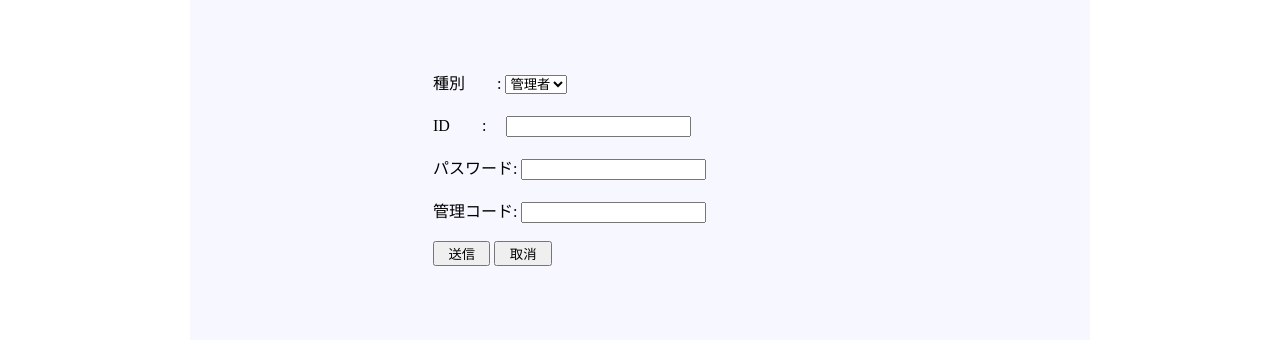
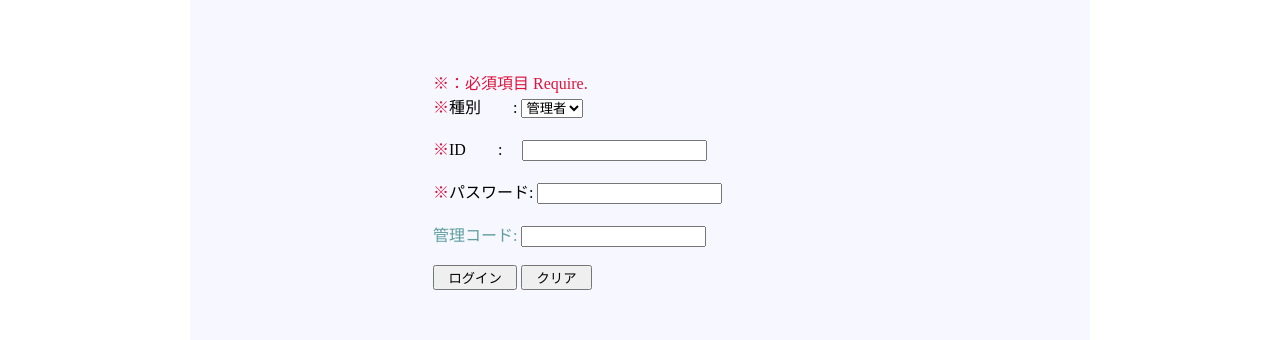
Before and after one commit to CMSS-Yashio/CMSS-Yashio.github.io, a plain HTML site: page docs/login/index.html in a window 1280 px wide. Shown: the part 284-624 px from the top of the page. Drawn offline with Linux system fonts and the light colour scheme; a script that the page names is missing.

Commit message:
loginpage plus

```diff
--- a/docs/login/index.html
+++ b/docs/login/index.html
@@ -47,7 +47,8 @@
 
 </br><div class="add-left f-margin">
 <form method="POST" action="" name="login_form">
-<div>種別　　:
+<span style="color: crimson;">※：必須項目 Require.</span>
+<div><span style="color: crimson;">※</span>種別　　:
 <select name="grp">
 <option value="管理者">管理者</option>
 <option value="開発者">開発者</option>
@@ -56,13 +57,13 @@
 <option value="卒業生">卒業生</option>
 <option value="その他">その他</option>
 </select></div></br>
-<div>ID　　: 　<input type=text name="id" size=20></div></br>
-<div>パスワード: <input type=text name="pass" size=20></div></br>
-<div>管理コード: <input type=text name="code" size=20></div></br>
+<div><span style="color: crimson;">※</span>ID　　: 　<input type=text name="id" size=20></div></br>
+<div><span style="color: crimson;">※</span>パスワード: <input type=text name="pass" size=20></div></br>
+<div style="color: cadetblue;">管理コード: <input type=text name="code" size=20></div></br>
 
 
-<input type="button" value="  送信  " onclick="lg_form();">
-<input type="reset"  value="  取消  ">
+<input type="button" value="  ログイン  " onclick="lg_form();">
+<input type="reset"  value="  クリア  ">
 </form></div></br></br></br>
 
 </br>
```
